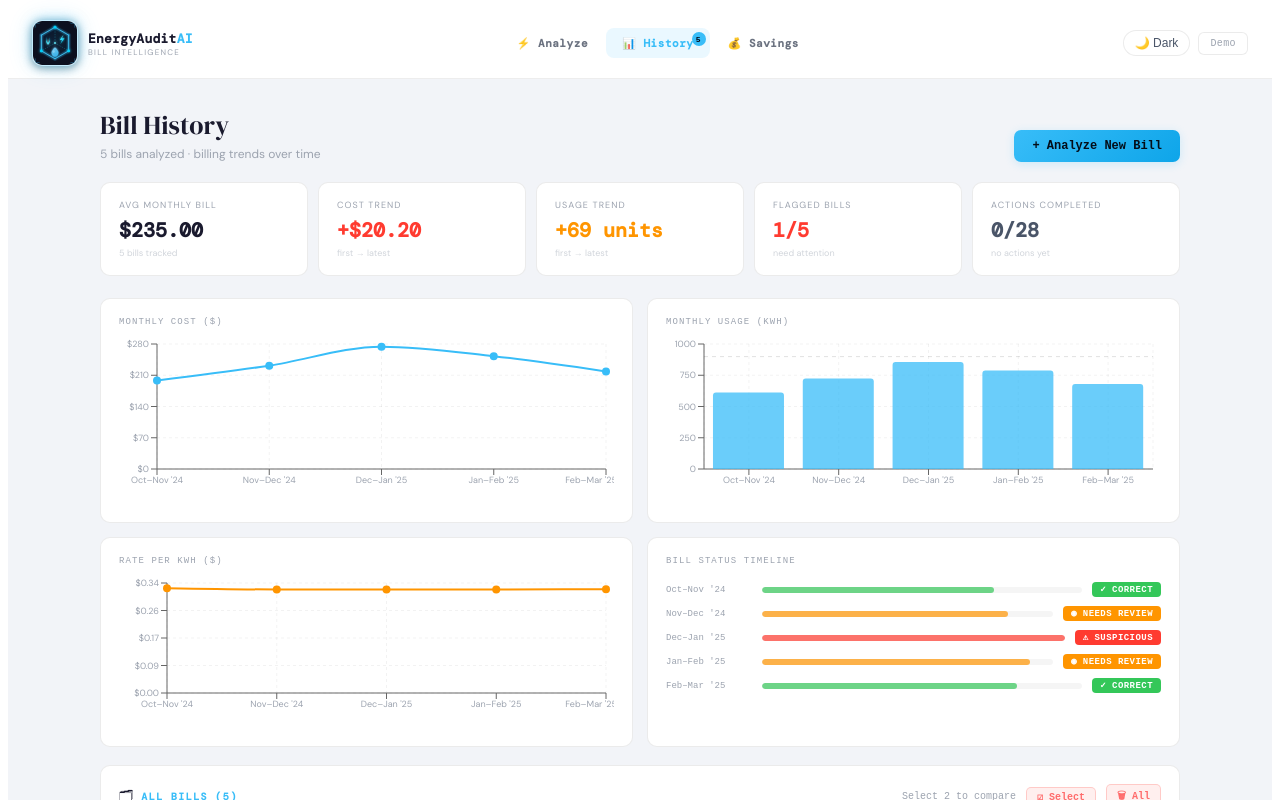
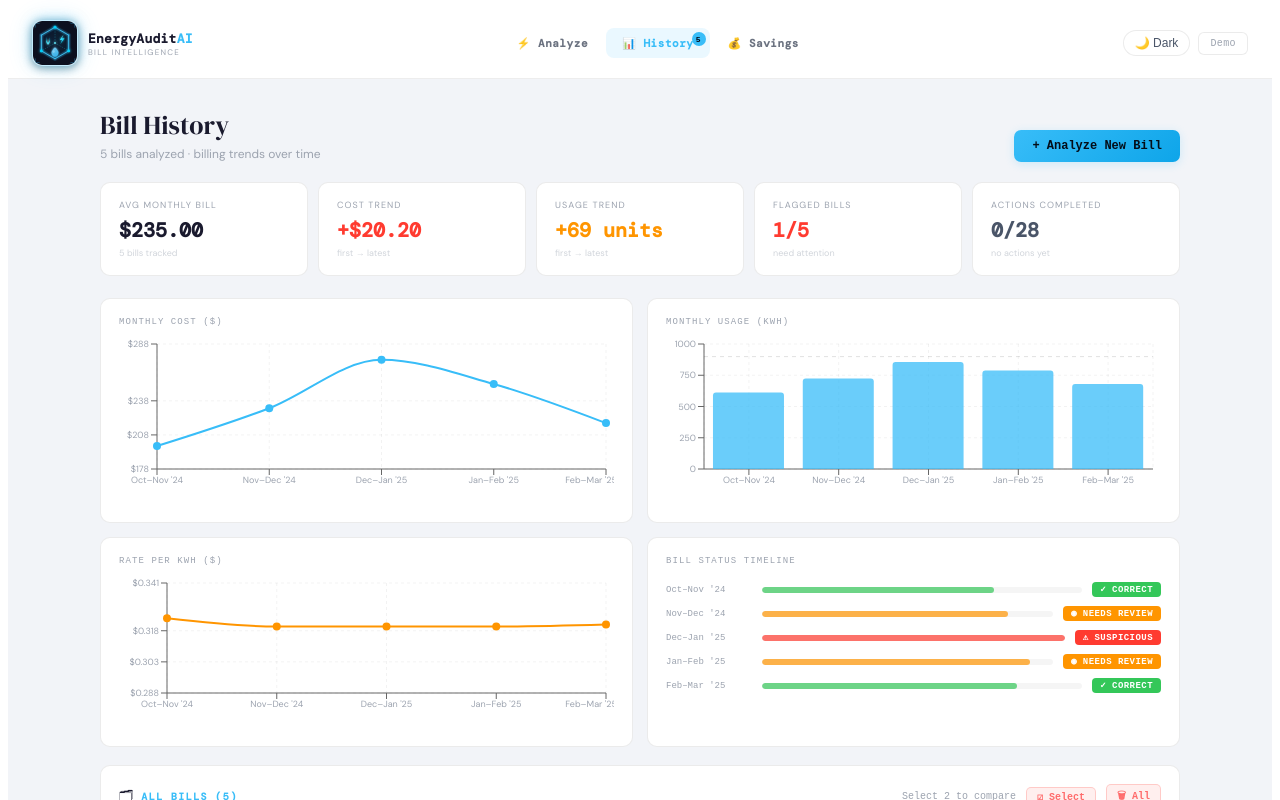
Before and after one commit to SLK2631/energy-audit-ai, a React (Vite) app: page / in a window 1280 px wide. Both pictures are taken after a click on the button "Demo". Shown: the top 800 px of the page. Built offline with nearby package versions, Linux system fonts and the light colour scheme; a web font is replaced by a local one.

Commit message:
Smart chart Y-axis, fix compare row alignment

```diff
--- a/src/App.jsx
+++ b/src/App.jsx
@@ -840,15 +840,15 @@ const CompareView = ({bills, compareIds, onClose, T, isMobile=false, onExport})
       {/* Metric rows */}
       <div style={{...CARD,marginBottom:"14px",padding:"0",overflow:"hidden"}}>
         {metrics.map((m,i)=>(
-          <div key={m.label} style={{display:"grid",gridTemplateColumns:isMobile?"1fr":"1fr 120px 1fr",alignItems:"center",
+          <div key={m.label} style={{display:"flex",alignItems:"center",
             padding:"13px 16px",borderBottom:i<metrics.length-1?`1px solid ${T.border}`:"none",
-            background:i%2===0?"transparent":T.bgCard2,gap:isMobile?"6px":"0"}}>
-            <div style={{fontFamily:"monospace",fontSize:"14px",fontWeight:"700",color:m.cl||T.text,display:"flex",alignItems:"center",alignSelf:"center"}}>{m.vl}</div>
-            <div style={{textAlign:"center",display:"flex",flexDirection:"column",alignItems:"center",justifyContent:"center",alignSelf:"center"}}>
+            background:i%2===0?"transparent":T.bgCard2,gap:"8px"}}>
+            <div style={{fontFamily:"monospace",fontSize:"14px",fontWeight:"700",color:m.cl||T.text,flex:"1",display:"flex",alignItems:"center"}}>{m.vl}</div>
+            <div style={{textAlign:"center",display:"flex",flexDirection:"column",alignItems:"center",justifyContent:"center",flexShrink:0,minWidth:"130px"}}>
               <div style={{fontSize:"9px",color:T.textDim,marginBottom:"3px",textTransform:"uppercase",letterSpacing:"0.08em"}}>{m.label}</div>
               <DeltaTag d={m.d}/>
             </div>
-            <div style={{fontFamily:"monospace",fontSize:"14px",fontWeight:"700",color:m.cr||T.text,textAlign:"right",display:"flex",alignItems:"center",justifyContent:"flex-end",alignSelf:"center"}}>{m.vr}</div>
+            <div style={{fontFamily:"monospace",fontSize:"14px",fontWeight:"700",color:m.cr||T.text,textAlign:"right",flex:"1",display:"flex",alignItems:"center",justifyContent:"flex-end"}}>{m.vr}</div>
           </div>
         ))}
       </div>
@@ -1223,9 +1223,9 @@ export default function App() {
                 {bills.length>=2&&(
                   <div style={{display:"grid",gridTemplateColumns:isMobile?"1fr":"1fr 1fr",gap:"14px",marginBottom:"18px"}}>
                     {[
-                      {title:"Monthly Cost ($)",height:165,el:<LineChart data={chartData} margin={{top:5,right:8,left:-22,bottom:5}}><CartesianGrid strokeDasharray="3 3"/><XAxis dataKey="name" tick={{fontSize:9,fill:T.chartTick}}/><YAxis tick={{fontSize:9,fill:T.chartTick}} tickFormatter={v=>`$${v}`}/><Tooltip content={<ChartTip T={T}/>}/><Line type="monotone" dataKey="Cost" stroke="#38BDF8" strokeWidth={2} dot={{fill:"#38BDF8",r:4,strokeWidth:0}} activeDot={{r:6}} name="Cost"/></LineChart>},
+                      {title:"Monthly Cost ($)",height:165,el:<LineChart data={chartData} margin={{top:5,right:8,left:-22,bottom:5}}><CartesianGrid strokeDasharray="3 3"/><XAxis dataKey="name" tick={{fontSize:9,fill:T.chartTick}}/><YAxis tick={{fontSize:9,fill:T.chartTick}} tickFormatter={v=>`$${v}`} domain={[dataMin=>Math.floor(dataMin*0.9), dataMax=>Math.ceil(dataMax*1.05)]}/><Tooltip content={<ChartTip T={T}/>}/><Line type="monotone" dataKey="Cost" stroke="#38BDF8" strokeWidth={2} dot={{fill:"#38BDF8",r:4,strokeWidth:0}} activeDot={{r:6}} name="Cost"/></LineChart>},
                       {title:"Monthly Usage (kWh)",height:165,el:<BarChart data={chartData} margin={{top:5,right:8,left:-22,bottom:5}}><CartesianGrid strokeDasharray="3 3"/><XAxis dataKey="name" tick={{fontSize:9,fill:T.chartTick}}/><YAxis tick={{fontSize:9,fill:T.chartTick}}/><Tooltip content={<ChartTip T={T}/>}/><ReferenceLine y={899} stroke={T.refLine} strokeDasharray="4 4"/><Bar dataKey="kWh" fill="#38BDF8" opacity={0.75} radius={[3,3,0,0]} name="kWh"/></BarChart>},
-                      {title:"Rate per kWh ($)",height:150,el:<LineChart data={chartData} margin={{top:5,right:8,left:-12,bottom:5}}><CartesianGrid strokeDasharray="3 3"/><XAxis dataKey="name" tick={{fontSize:9,fill:T.chartTick}}/><YAxis tick={{fontSize:9,fill:T.chartTick}} tickFormatter={v=>`$${v.toFixed(2)}`}/><Tooltip content={<ChartTip T={T}/>}/><Line type="monotone" dataKey="Rate" stroke="#FF9500" strokeWidth={2} dot={{fill:"#FF9500",r:4,strokeWidth:0}} name="Rate"/></LineChart>},
+                      {title:"Rate per kWh ($)",height:150,el:<LineChart data={chartData} margin={{top:5,right:8,left:-12,bottom:5}}><CartesianGrid strokeDasharray="3 3"/><XAxis dataKey="name" tick={{fontSize:9,fill:T.chartTick}}/><YAxis tick={{fontSize:9,fill:T.chartTick}} tickFormatter={v=>`$${v.toFixed(3)}`} domain={[dataMin=>Math.floor(dataMin*0.9*1000)/1000, dataMax=>Math.ceil(dataMax*1.05*1000)/1000]}/><Tooltip content={<ChartTip T={T}/>}/><Line type="monotone" dataKey="Rate" stroke="#FF9500" strokeWidth={2} dot={{fill:"#FF9500",r:4,strokeWidth:0}} name="Rate"/></LineChart>},
                     ].map(({title,height,el})=>(
                       <div key={title} style={{...CARD}}>
                         <div style={{fontSize:"9px",color:T.textDim,textTransform:"uppercase",letterSpacing:"0.12em",marginBottom:"12px",fontFamily:"monospace"}}>{title}</div>
```
